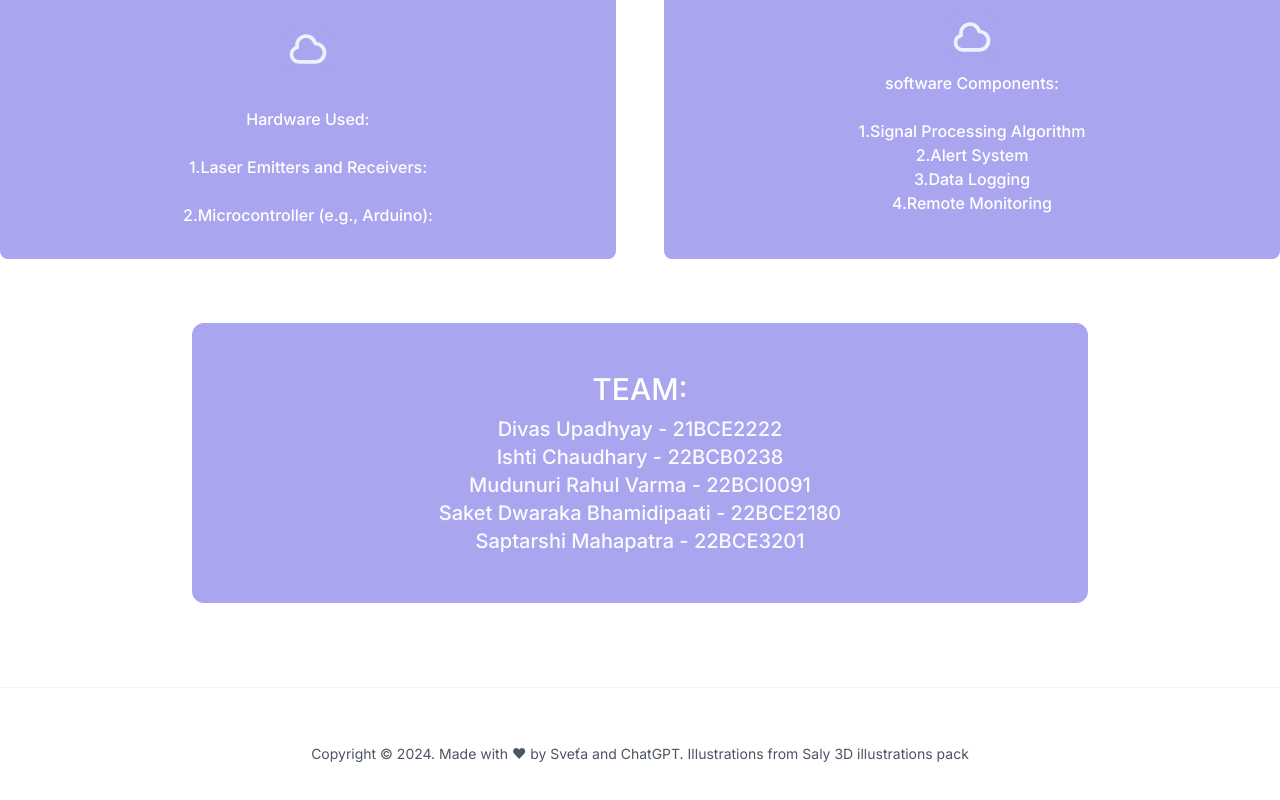
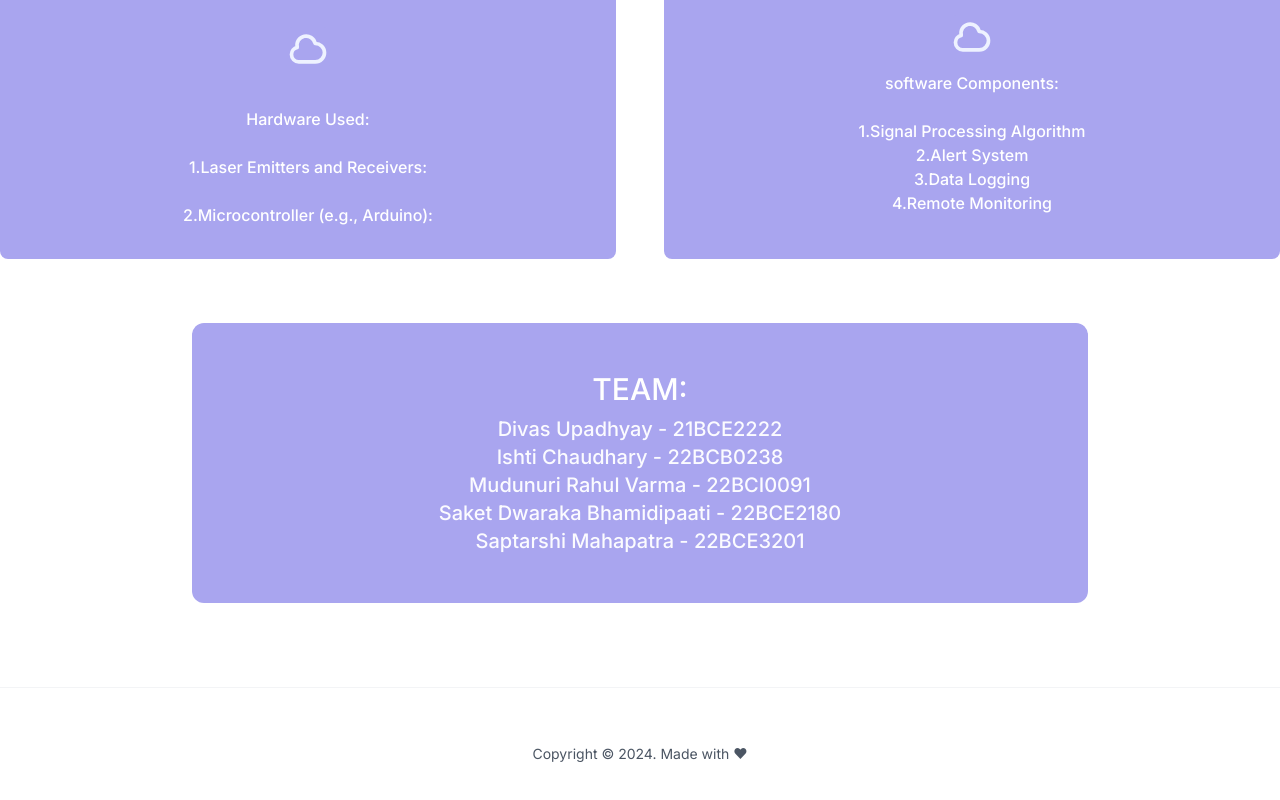
Before and after one commit to rahulvarma2005/MPMC-Website, a Next.js app: page / in a window 1280 px wide. Shown: the part 1700-2500 px from the top of the page. Built offline with nearby package versions, Linux system fonts and the light colour scheme.

Commit message:
2nd commit

```diff
--- a/components/footer.js
+++ b/components/footer.js
@@ -11,14 +11,12 @@ export default function Footer() {
 				<div className='grid max-w-screen-xl grid-cols-1 gap-10 pt-4 mx-auto mt-5 border-t border-gray-100 dark:border-trueGray-700 lg:grid-cols-8'></div>
 
 				<div className='my-10 text-sm text-center text-gray-600 dark:text-gray-400'>
-					Copyright © {new Date().getFullYear()}. Made with ♥ by{' '}
+					Copyright © {new Date().getFullYear()}. Made with ♥ {' '}
 					<a
 						href='https://cz.linkedin.com/in/msvetlana'
 						target='_blank'
 						rel='noopener'>
-						Sveťa and ChatGPT.
 					</a>{' '}
-					Illustrations from Saly 3D illustrations pack
 				</div>
 			</Container>
 		</div>
--- a/components/hero.js
+++ b/components/hero.js
@@ -1,6 +1,5 @@
 import Image from 'next/image';
 import Container from './container';
-import heroImg from '../public/img/hero.png';
 import Img1 from '../public/img/uno1.jpg';
 export default function Hero() {
 	return (
--- a/pages/index.js
+++ b/pages/index.js
@@ -3,16 +3,14 @@ import Hero from '../components/hero';
 import Navbar from '../components/navbar';
 import SectionTitle from '../components/sectionTitle';
 import {
-	activities,
 	benefitOne,
-	benefitTwo,
 	features,
 } from '../components/data';
 import Benefits from '../components/benefits';
 import Footer from '../components/footer';
 import Cta from '../components/cta';
 import Features from '../components/features';
-import Activities from '../components/activities';
+
 
 export default function Home() {
 	return (
```
Also changed, not shown: components/data.js (+0 -12 lines).
